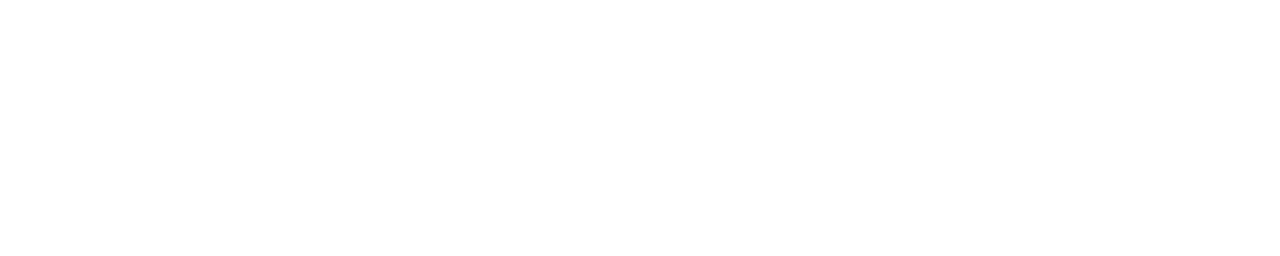
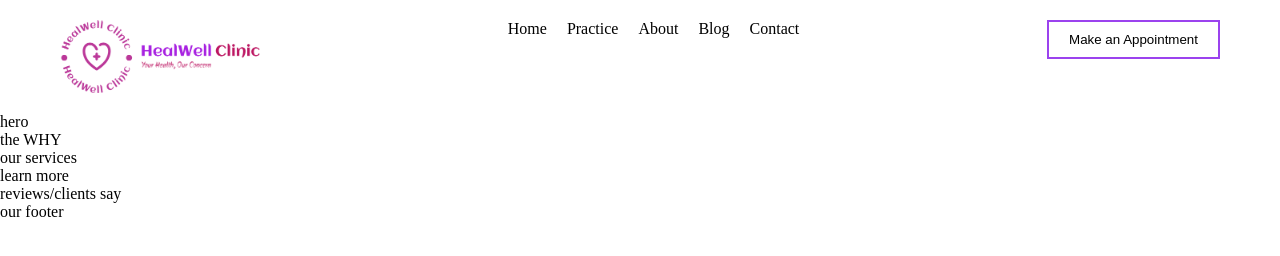
Before and after one commit to yanquehlina/healwell_clinic, a plain HTML site: page index.html in a window 1280 px wide. Drawn offline with Linux system fonts and the light colour scheme.

Commit message:
add navbar

```diff
--- /dev/null
+++ b/css/main.css
@@ -0,0 +1,33 @@
+/* some elements have default margin hence it has to be cleared. Use the all selector (*) to select the whole body of the website to clear all the default margins that comes with the element */
+*{
+    margin: 0;
+}
+#logo {
+    /* resize the logo */
+    width: 200px;
+    /* height: 100px; */
+}
+nav {
+    /* flex direction sets your items in a row by default so no need to specify  */
+    display: flex;
+    /* flex-direction: row; */
+    justify-content: space-between;
+    padding: 20px 60px;
+    background-attachment: white;
+    /* to make the varBar fixed when scrolling on the website */
+    /* position: fixed;
+    width: 100vw; */
+}
+#nav-links {
+    display: flex;
+    column-gap: 20px;
+}
+nav button {
+    background-color: white;
+    padding: 10px 20px;
+    /* fit content means take the height of the things within you */
+    height: fit-content;
+    /* border-color: rgb(155, 67, 238); */
+    /* default border width hence you have to specify your preference */
+    border: 2px solid rgb(155, 67, 238);
+}
--- a/index.html
+++ b/index.html
@@ -6,8 +6,25 @@
     <meta name="viewport" content="width=device-width, initial-scale=1.0">
     <!-- name of the website -->
     <title>Heal Well Clinic</title>
+    <link rel="stylesheet" href="./css/main.css">
 </head>
 <body>
-
+    <nav>
+       <img id="logo" src="./assets/logo/healwell-clinic-high-resolution-logo-transparent.png" alt="logo">
+       <div id="nav-links">
+        <span>Home</span>
+        <span>Practice</span>
+        <span>About</span>
+        <span>Blog</span>
+        <span>Contact</span>
+       </div>
+       <button>Make an Appointment</button>
+    </nav>
+    <section>hero</section>
+    <section>the WHY</section>
+    <section>our services</section>
+    <section>learn more</section>
+    <section>reviews/clients say</section>
+    <footer>our footer</footer>
 </body>
 </html>
```
